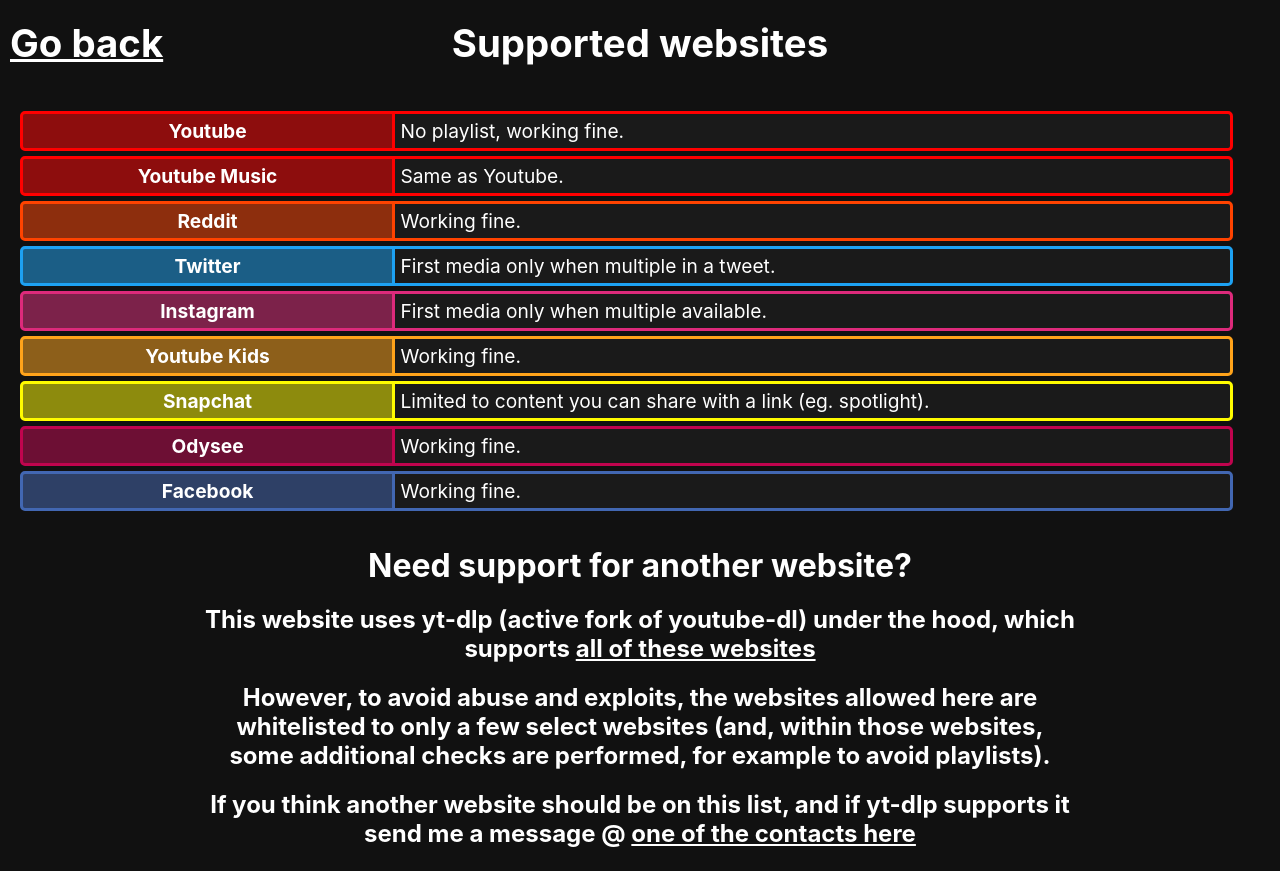
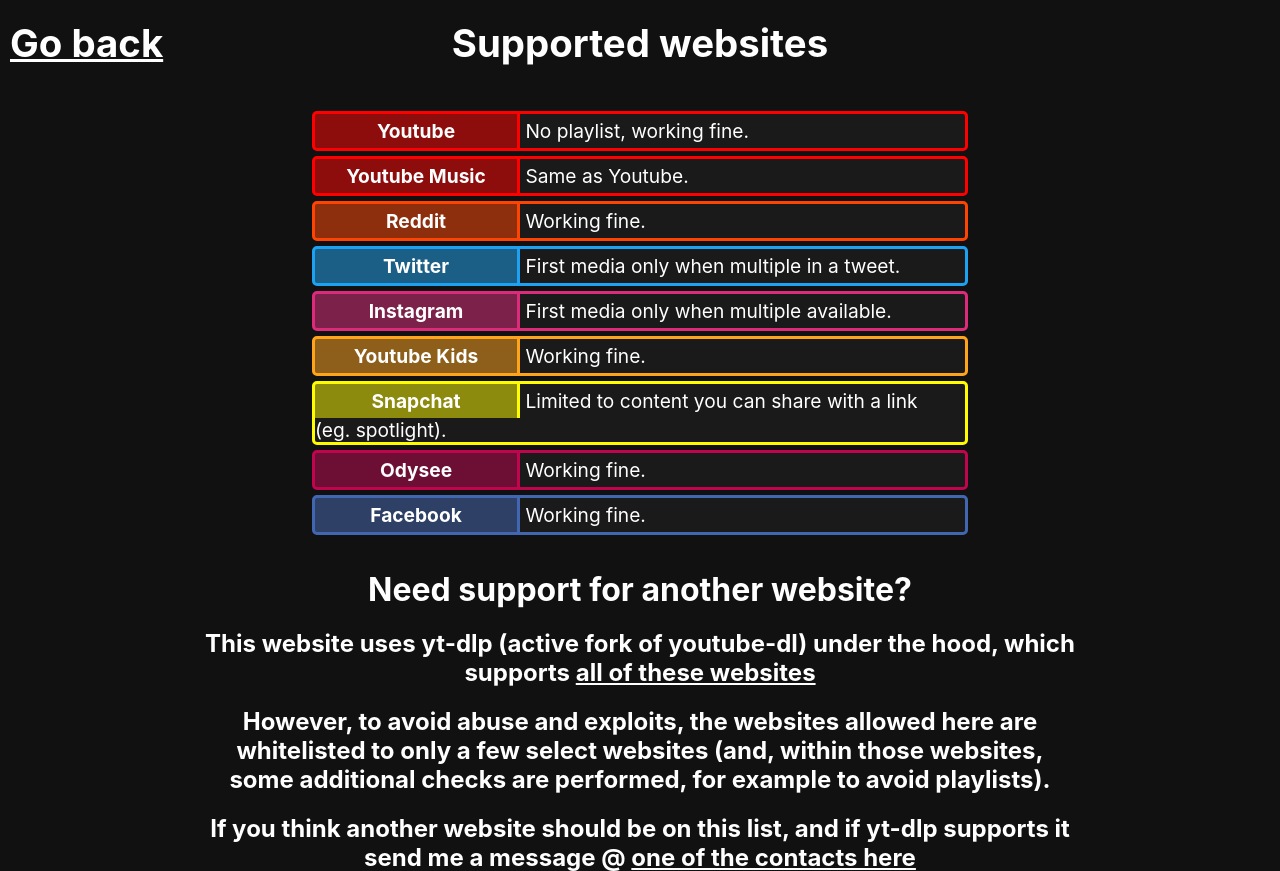
Before and after one commit to Nixuge/mediagrabber, a Flask app: page /supported in a window 1280 px wide. Shown: the top 871 px of the page. Before the commit the page ends 847 px from the top, so only its background shows below. Run offline with Flask 2, Linux system fonts and the light colour scheme.

Commit message:
Updated UI a bit, now centered and smaller

```diff
--- a/static/css/supported/supported.css
+++ b/static/css/supported/supported.css
@@ -1,14 +1,14 @@
 .container {
     padding-top: 20px;
-    padding-left: 20px;
 }
 
 .website_div {
     border-radius: 5px 5px 5px 5px;
-    margin-top: 5px;
+
     padding-right: 10px;
     background-color: #1a1a1a;
-    width: 95%;
+    width: 50%;
+    margin: 5px auto auto auto;
 }
 
 .name {
```
